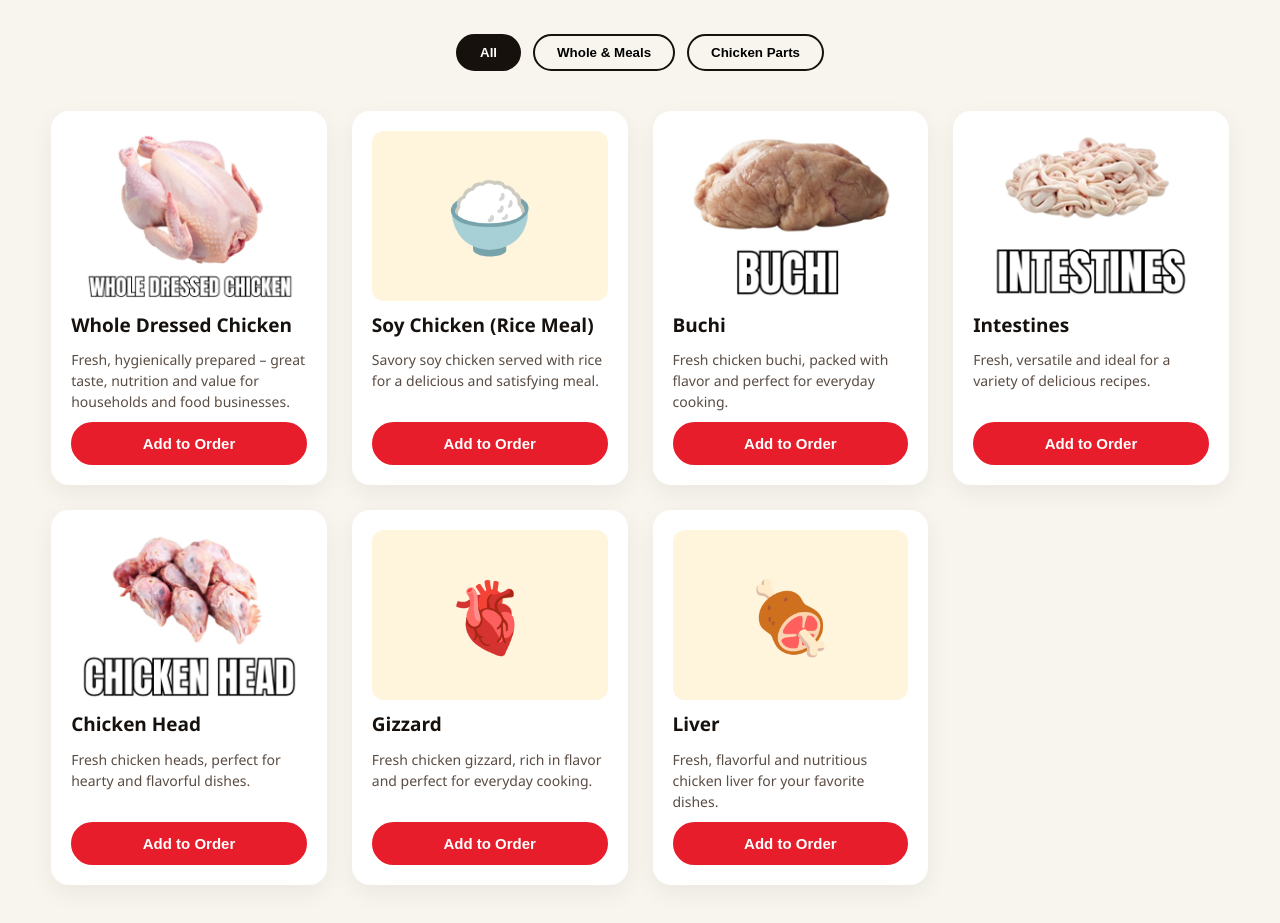
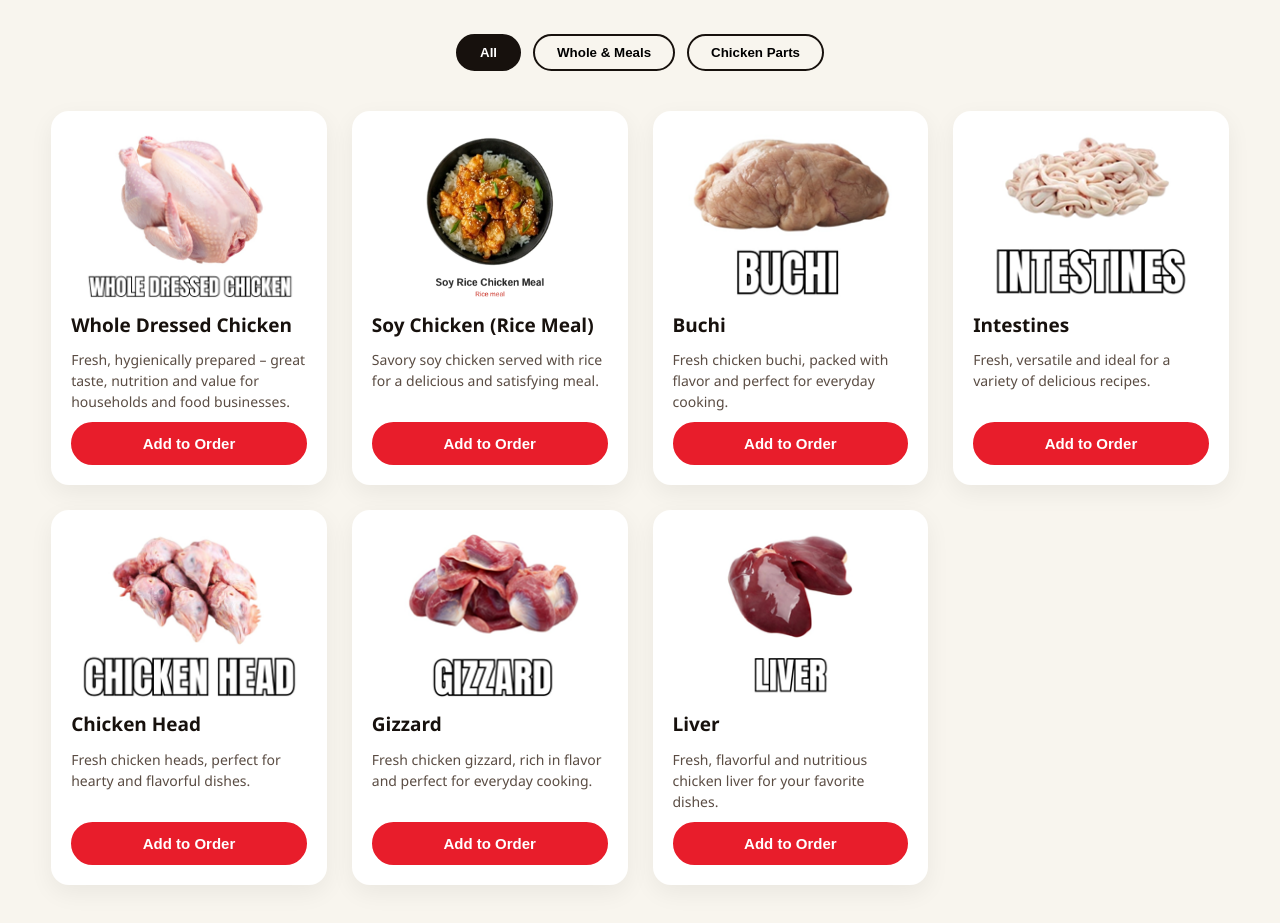
Before and after one commit to owenverallo7-boop/Chickatana-1, a plain HTML site: page index.html in a window 1280 px wide. Shown: the part 2060-2983 px from the top of the page. Drawn offline with Linux system fonts and the light colour scheme.

Commit message:
Add gizzard, liver and soy chicken rice meal images

```diff
--- a/index.html
+++ b/index.html
@@ -139,7 +139,7 @@
         </article>
 
         <article class="product-card" data-cat="whole">
-          <div class="placeholder">🍚</div>
+          <img src="images/soy-chicken-rice-meal.png" alt="Soy Chicken Rice Meal">
           <h3>Soy Chicken (Rice Meal)</h3>
           <p>Savory soy chicken served with rice for a delicious and satisfying meal.</p>
           <button class="btn btn-sm add-btn" data-item="Soy Chicken Rice Meal">Add to Order</button>
@@ -167,14 +167,14 @@
         </article>
 
         <article class="product-card" data-cat="parts">
-          <div class="placeholder">🫀</div>
+          <img src="images/gizzard.png" alt="Chicken Gizzard">
           <h3>Gizzard</h3>
           <p>Fresh chicken gizzard, rich in flavor and perfect for everyday cooking.</p>
           <button class="btn btn-sm add-btn" data-item="Gizzard">Add to Order</button>
         </article>
 
         <article class="product-card" data-cat="parts">
-          <div class="placeholder">🍖</div>
+          <img src="images/liver.png" alt="Chicken Liver">
           <h3>Liver</h3>
           <p>Fresh, flavorful and nutritious chicken liver for your favorite dishes.</p>
           <button class="btn btn-sm add-btn" data-item="Liver">Add to Order</button>
```
Also changed, not shown: images/gizzard.png (added), images/liver.png (added), images/soy-chicken-rice-meal.png (added).
